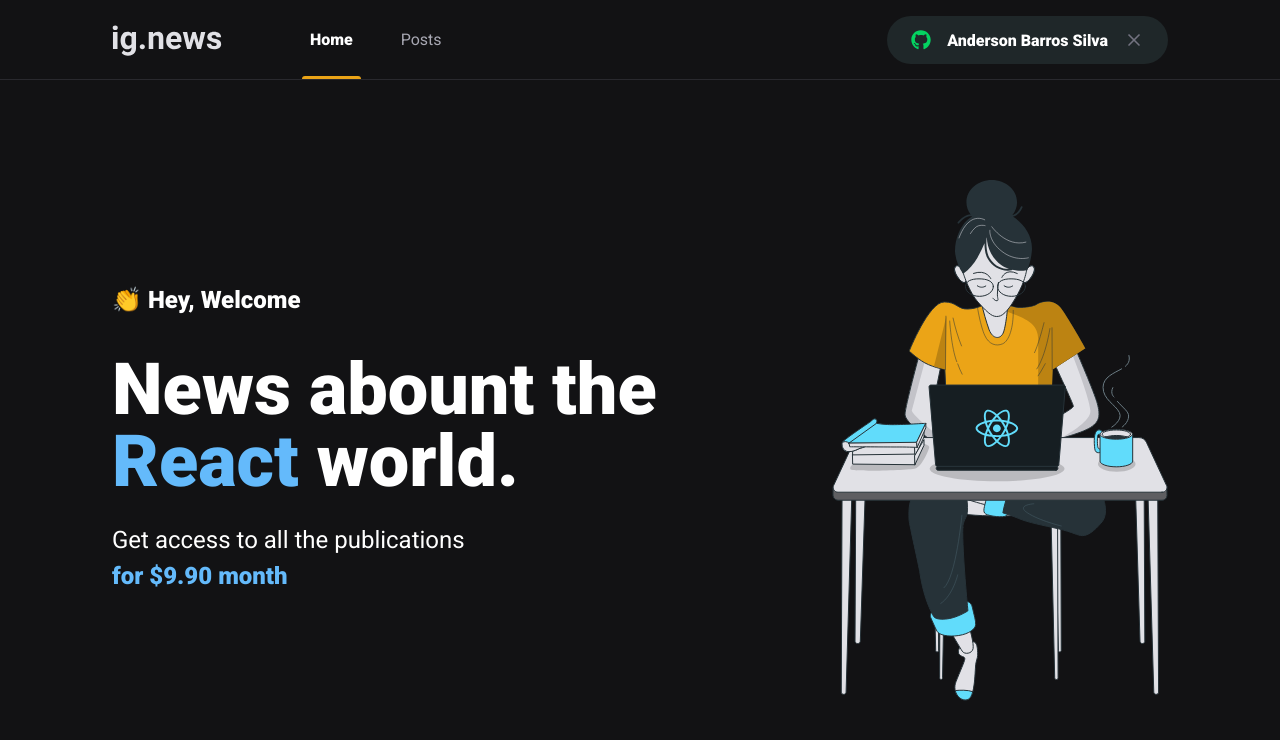
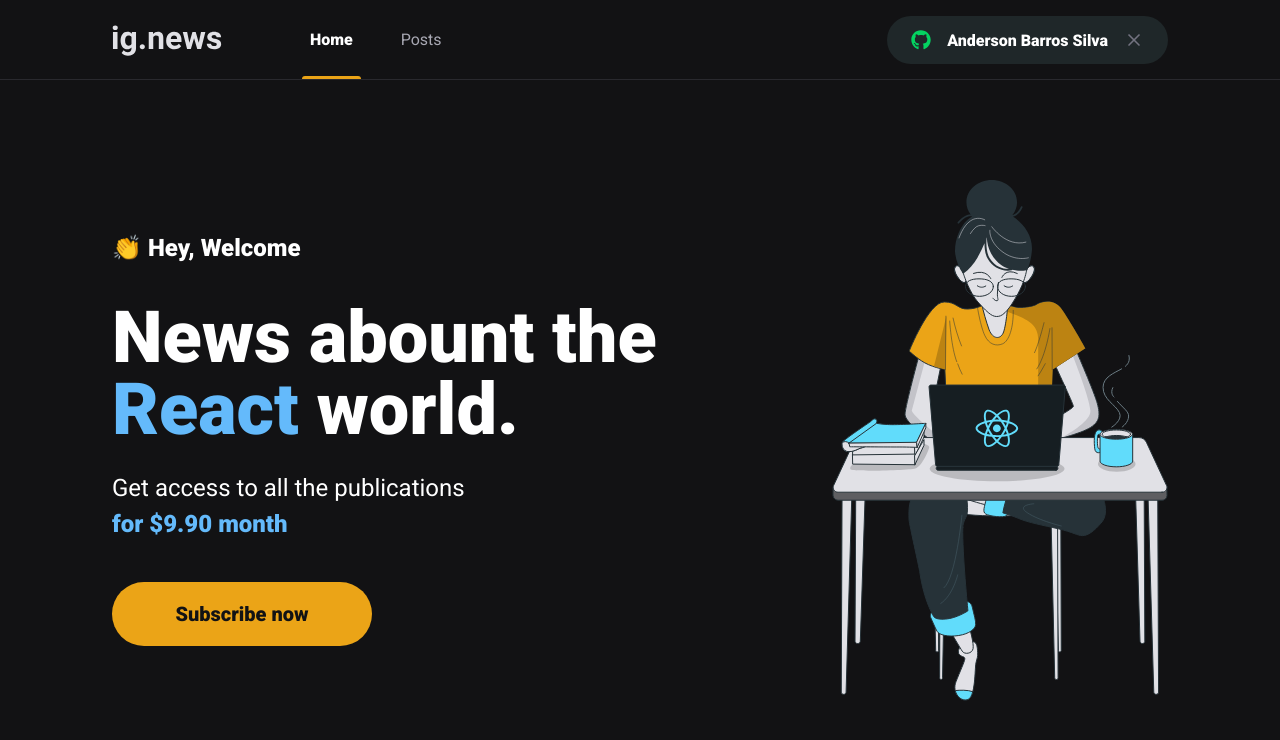
Before and after one commit to anderson-tec12/ignite-ignews, a Next.js app: page / in a window 1280 px wide. Shown: the top 740 px of the page. Built offline with nearby package versions, Linux system fonts and the light colour scheme.

Commit message:
add subscribeBUtton

```diff
--- /dev/null
+++ b/src/components/SubscribeButton/index.tsx
@@ -0,0 +1,9 @@
+import style from './styles.module.scss'
+export function SubscribeButton(){
+  return(
+    <button
+      type="button"
+      className={style.subscribeButton}
+      > Subscribe now</button>
+  )
+}
--- /dev/null
+++ b/src/components/SubscribeButton/styles.module.scss
@@ -0,0 +1,19 @@
+.subscribeButton{
+  height: 4rem;
+  width: 260px;
+  border:0px;
+  border-radius: 2rem;
+  background: var(--yellow-500);
+  color: var(--gray-900);
+  font-size: 1.25rem;
+  font-weight: bold;
+  display: flex;
+  align-items: center;
+  justify-content: center;
+
+  transition: filter 0.2s;
+
+  &:hover{
+    filter: brightness(0.8)
+  }
+}
--- a/src/pages/index.module.scss
+++ b/src/pages/index.module.scss
@@ -37,4 +37,8 @@
       font-weight: bold;
      }
    }
+
+   button{
+     margin-top: 2.5rem;
+   }
 }
--- a/src/pages/index.tsx
+++ b/src/pages/index.tsx
@@ -1,5 +1,6 @@
 import styles from './index.module.scss'
 import  Head from 'next/head'
+import { SubscribeButton } from '../components/SubscribeButton'
 
 export default function Home() {
   return(
@@ -19,6 +20,7 @@ export default function Home() {
             Get access to all the publications <br />
             <span>for $9.90 month</span>
           </p>
+          <SubscribeButton />
         </section>
 
         <img src="/images/avatar.svg" alt="Girl coding" />
```
